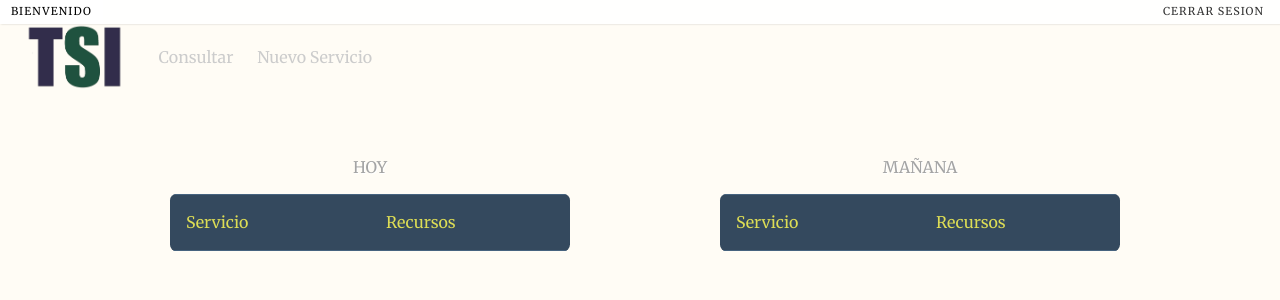
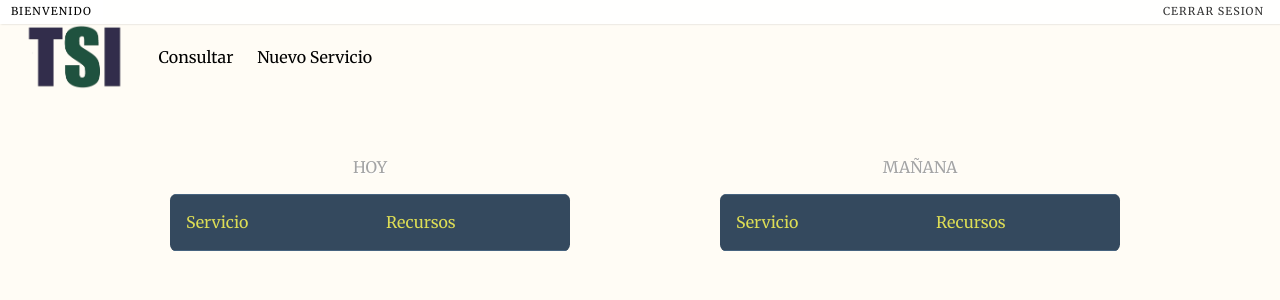
Before and after one commit to anatsi/proyecte, a PHP site: page /operativa/index.php in a window 1280 px wide. Shown: the top 300 px of the page. Run offline with PHP 8.4, Linux system fonts and the light colour scheme; the visitor is signed in with stand-in values (Sample User, id 1); data that the repository does not hold is empty; some libraries are stand-ins or nearby versions.

Commit message:
color enlaces menu cambiado

```diff
--- a/css/menu.css
+++ b/css/menu.css
@@ -28,7 +28,7 @@ a {
   right: 0;
   height: 66px;
   line-height: 66px;
-  color: #A4A4A4;
+  color: red;
   background-color: #fffcf5;
 }
 
@@ -46,6 +46,7 @@ a {
 }
 .menu a {
   padding: 0 10px;
+  color: black;
 }
 .menu a:hover {
   color: #000;
```
